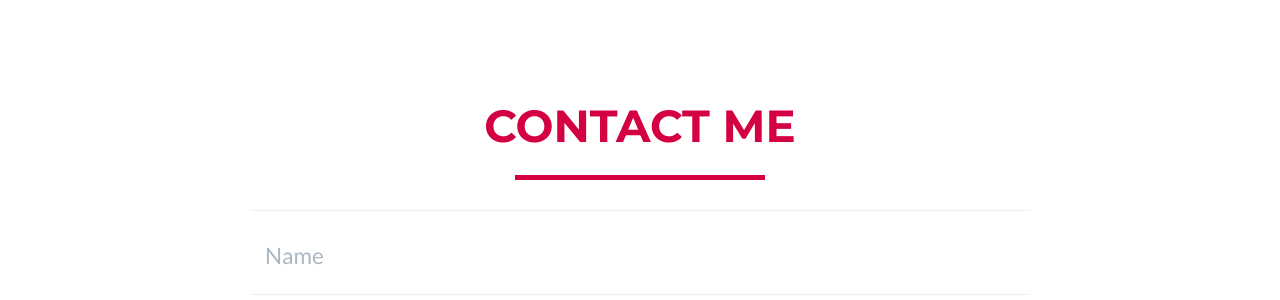
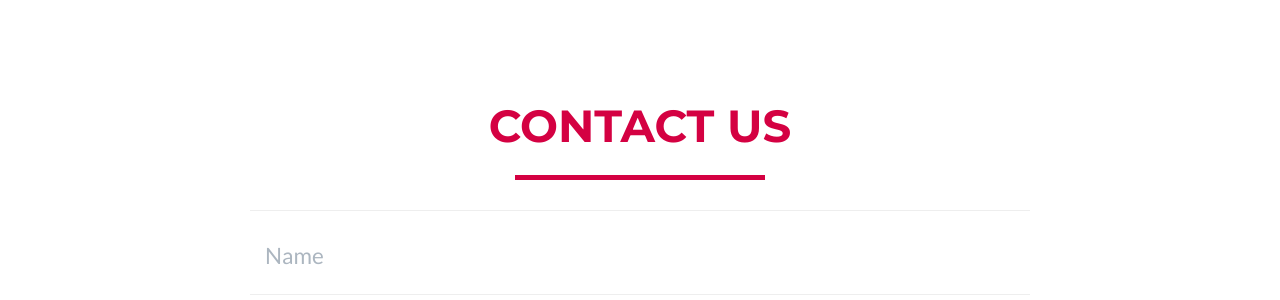
Before and after one commit to wolfplaces/wolfplaces-flower.github.io, a Jekyll site: the page built from _posts/2014-07-18-project-1.markdown, in a window 1280 px wide and 1400 px high, scrolled down 1955 px. Shown: the part 273-573 px from the top of the window. Built offline with Jekyll 4.4.1, drawn with Linux system fonts in a browser that asks for light colours.

Commit message:
ref(content): update content

```diff
--- a/_config.yml
+++ b/_config.yml
@@ -26,7 +26,7 @@ disqus_shortname: myshortname
 # Color settings (hex-codes without the leading hash-tag)
 color:
   primary: d40142 #80B3FF
-  primary-rgb: "24,288,156" #"128,179,255"
+  primary-rgb: "212,1,66" #"128,179,255"
   secondary: d40142 #FD6E8A
   secondary-dark: d40142 #A2122F
 
--- a/_includes/contact_static.html
+++ b/_includes/contact_static.html
@@ -3,7 +3,7 @@
   <div class="container">
     <div class="row">
       <div class="col-lg-12 text-center">
-        <h2>Contact Me</h2>
+        <h2>Contact Us</h2>
         <hr class="star-primary">
       </div>
     </div>
```
